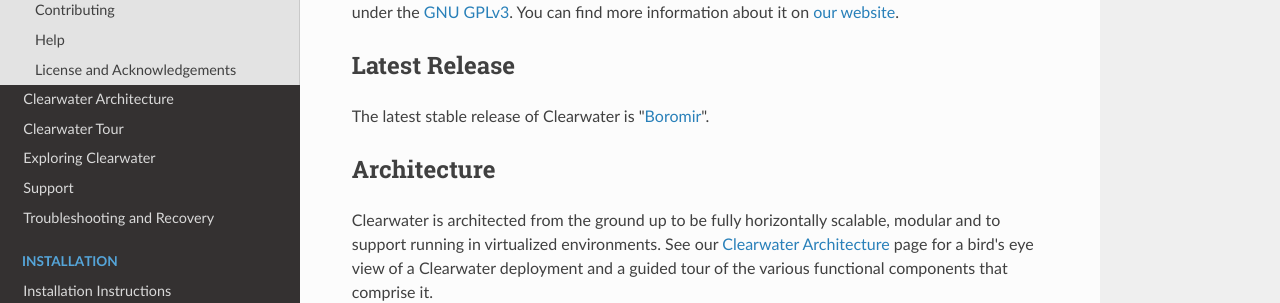
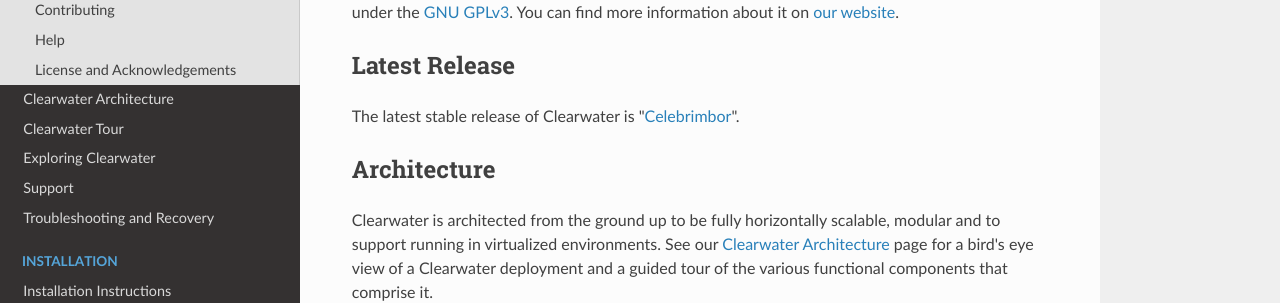
Before and after one commit to Metaswitch/clearwater-readthedocs, an MkDocs documentation site: the page built from docs/index.md, in a window 1280 px wide and 900 px high. Shown: the part 183-486 px from the top of the window. Built offline with MkDocs 1.6.1, drawn with Linux system fonts in a browser that asks for light colours; nearby versions of some CDN libraries; old or Windows-style settings are respelled for this version of MkDocs.

Commit message:
Update index.md

```diff
--- a/docs/index.md
+++ b/docs/index.md
@@ -4,7 +4,7 @@ Project Clearwater is an open-source IMS core, developed by [Metaswitch Networks
 
 ## Latest Release
 
-The latest stable release of Clearwater is "[Boromir](http://lotr.wikia.com/wiki/Boromir)".
+The latest stable release of Clearwater is "[Celebrimbor](http://lotr.wikia.com/wiki/Celebrimbor)".
 
 ## Architecture
 
```
